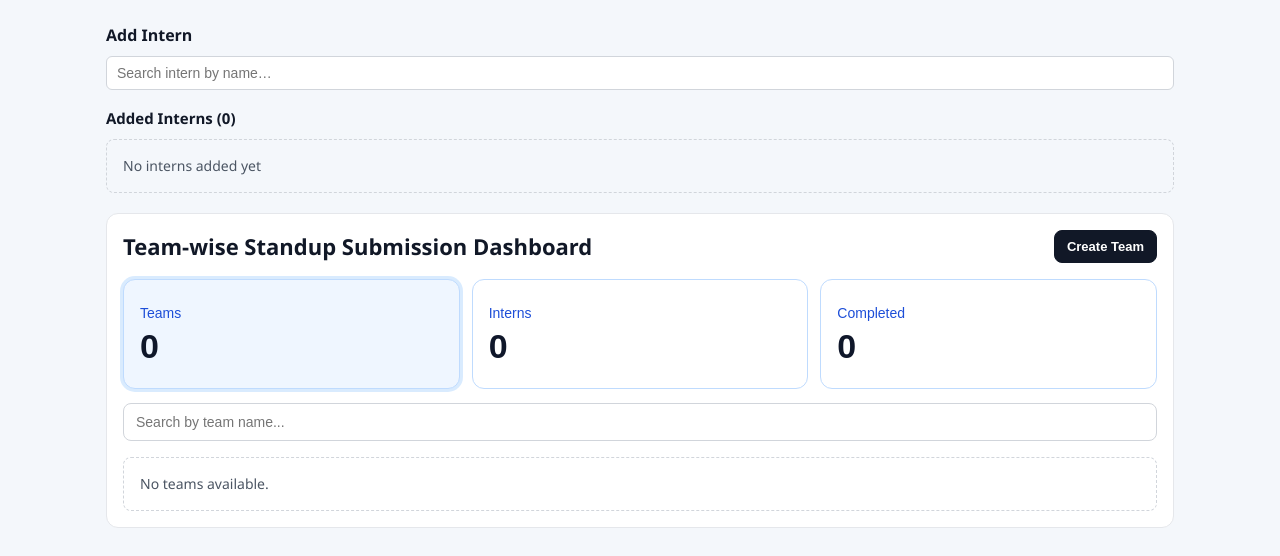
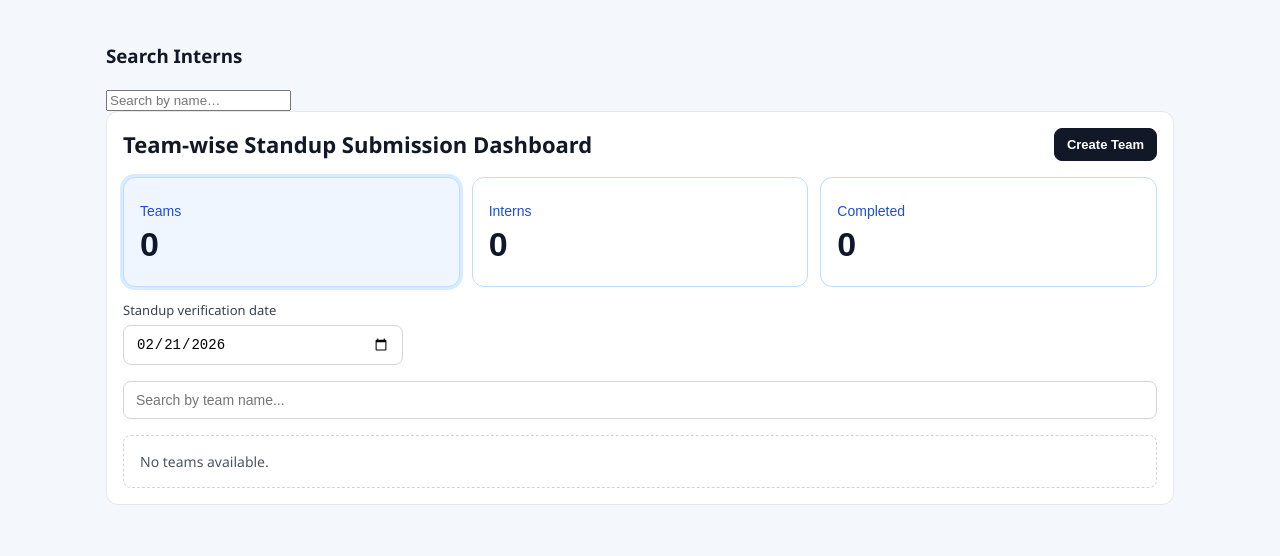
Before and after one commit to SathOps/Activity-Tracker, a React (Vite) app in the folder frontend/: page / in a window 1280 px wide. Shown: the top 556 px of the page. Built offline with nearby package versions, Linux system fonts and the light colour scheme.

Commit message:
feat(dashboard): add selectable standup verification date and wire selected-date status

```diff
--- a/frontend/src/components/dashboard/DashboardLayout.tsx
+++ b/frontend/src/components/dashboard/DashboardLayout.tsx
@@ -34,18 +34,29 @@ export const DashboardLayout: React.FC<DashboardLayoutProps> = ({
   title = "Team-wise Standup Submission Dashboard",
 }) => {
   const [managedTeams, setManagedTeams] = React.useState<Team[]>(() => teams ?? EMPTY_TEAMS);
+  const [selectedDateKey, setSelectedDateKey] = React.useState(() => getLocalDateKey(new Date()));
   const [searchTerm, setSearchTerm] = React.useState("");
   const [isCreatingTeam, setIsCreatingTeam] = React.useState(false);
   const [newTeamName, setNewTeamName] = React.useState("");
   const [activeView, setActiveView] = React.useState<DashboardView>(DEFAULT_VIEW);
   const [hoveredBox, setHoveredBox] = React.useState<DashboardView | null>(null);
   const [verifyingTeamId, setVerifyingTeamId] = React.useState<string | null>(null);
+  const hasInitializedDateSelection = React.useRef(false);
 
   React.useEffect(() => {
     if (teams) {
       setManagedTeams(teams);
     }
   }, [teams]);
+
+  React.useEffect(() => {
+    if (!hasInitializedDateSelection.current) {
+      hasInitializedDateSelection.current = true;
+      return;
+    }
+
+    setManagedTeams((prev) => prev.map((team) => resetTeamVerification(team)));
+  }, [selectedDateKey]);
 
   const totalTeams = managedTeams.length;
   const allInternRows = React.useMemo(
@@ -61,6 +72,10 @@ export const DashboardLayout: React.FC<DashboardLayoutProps> = ({
   );
   const totalInterns = allInternRows.length;
   const completedCount = allInternRows.filter((intern) => intern.status === "COMPLETED").length;
+  const selectedDateLabel = React.useMemo(
+    () => formatDateForDisplay(selectedDateKey),
+    [selectedDateKey]
+  );
 
   const normalizedQuery = searchTerm.trim().toLowerCase();
 
@@ -162,7 +177,7 @@ export const DashboardLayout: React.FC<DashboardLayoutProps> = ({
       return;
     }
 
-    const todayDateKey = getLocalDateKey(new Date());
+    const verificationDateKey = selectedDateKey;
     setVerifyingTeamId(teamId);
 
     try {
@@ -172,7 +187,7 @@ export const DashboardLayout: React.FC<DashboardLayoutProps> = ({
 
           try {
             return await verifyStandupSubmission(corpusUserId, {
-              uploadedOnDate: todayDateKey,
+              uploadedOnDate: verificationDateKey,
               standupAliases: STANDUP_ALIAS_OVERRIDE,
               internshipAliases: INTERNSHIP_ALIAS_OVERRIDE,
             });
@@ -186,7 +201,7 @@ export const DashboardLayout: React.FC<DashboardLayoutProps> = ({
               internId: corpusUserId,
               validCount: 0,
               status: "PENDING" as const,
-              checkedDate: todayDateKey,
+              checkedDate: verificationDateKey,
             };
           }
         })
@@ -211,7 +226,7 @@ export const DashboardLayout: React.FC<DashboardLayoutProps> = ({
             teamStatus:
               teamTodayStandupCount >= REQUIRED_TEAM_STANDUPS ? "COMPLETED" : "PENDING",
             todayStandupCount: teamTodayStandupCount,
-            verifiedDate: todayDateKey,
+            verifiedDate: verificationDateKey,
             requiredStandupCount: REQUIRED_TEAM_STANDUPS,
             interns: candidateTeam.interns.map((intern) => {
               const corpusUserId = intern.corpusUserId || intern.internId;
@@ -281,6 +296,16 @@ export const DashboardLayout: React.FC<DashboardLayoutProps> = ({
 
   const handleDeleteTeam = (teamId: string) => {
     setManagedTeams((prev) => prev.filter((team) => team.teamId !== teamId));
+  };
+
+  const handleSelectedDateChange = (event: React.ChangeEvent<HTMLInputElement>) => {
+    const nextDateKey = event.target.value;
+
+    if (!nextDateKey) {
+      return;
+    }
+
+    setSelectedDateKey(nextDateKey);
   };
 
   const handleUpdateTeamName = (teamId: string, newName: string) => {
@@ -381,6 +406,32 @@ export const DashboardLayout: React.FC<DashboardLayoutProps> = ({
       ) : null}
 
       <section style={{ marginBottom: 16 }}>
+        <label
+          style={{
+            color: "#374151",
+            display: "grid",
+            fontSize: 13,
+            gap: 6,
+            maxWidth: 280,
+          }}
+        >
+          <span>Standup verification date</span>
+          <input
+            aria-label="Standup verification date"
+            onChange={handleSelectedDateChange}
+            style={{
+              border: "1px solid #d1d5db",
+              borderRadius: 8,
+              fontSize: 14,
+              padding: "10px 12px",
+            }}
+            type="date"
+            value={selectedDateKey}
+          />
+        </label>
+      </section>
+
+      <section style={{ marginBottom: 16 }}>
         <input
           aria-label="Search"
           onChange={(event) => setSearchTerm(event.target.value)}
@@ -413,6 +464,7 @@ export const DashboardLayout: React.FC<DashboardLayoutProps> = ({
           onVerifyTeam={(teamId) => {
             void handleVerifyTeam(teamId);
           }}
+          selectedDateLabel={selectedDateLabel}
           verifyingTeamId={verifyingTeamId}
           teams={filteredTeams}
         />
@@ -441,6 +493,7 @@ export const DashboardLayout: React.FC<DashboardLayoutProps> = ({
                   onUpdateIntern={handleUpdateIntern}
                   onVerifySubmission={handleVerifySubmission}
                   status={intern.status}
+                  standupDateLabel={selectedDateLabel}
                   todayValidCount={intern.todayValidCount}
                 />
               </article>
@@ -495,6 +548,21 @@ function mergeAliases(baseAliases: string[], extraAliases: string[] | undefined)
   return Array.from(new Set([...(baseAliases ?? []), ...(extraAliases ?? [])]));
 }
 
+function resetTeamVerification(team: Team): Team {
+  return {
+    ...team,
+    teamStatus: "PENDING",
+    todayStandupCount: 0,
+    verifiedDate: undefined,
+    requiredStandupCount: REQUIRED_TEAM_STANDUPS,
+    interns: team.interns.map((intern) => ({
+      ...intern,
+      status: "PENDING",
+      todayValidCount: 0,
+    })),
+  };
+}
+
 function getLocalDateKey(date: Date): string {
   const year = date.getFullYear();
   const month = String(date.getMonth() + 1).padStart(2, "0");
@@ -503,4 +571,18 @@ function getLocalDateKey(date: Date): string {
   return `${year}-${month}-${day}`;
 }
 
+function formatDateForDisplay(dateKey: string): string {
+  const parsedDate = new Date(`${dateKey}T00:00:00`);
+
+  if (Number.isNaN(parsedDate.getTime())) {
+    return dateKey;
+  }
+
+  return new Intl.DateTimeFormat(undefined, {
+    year: "numeric",
+    month: "short",
+    day: "numeric",
+  }).format(parsedDate);
+}
+
 export default DashboardLayout;
--- a/frontend/src/components/intern/InternCard.tsx
+++ b/frontend/src/components/intern/InternCard.tsx
@@ -7,6 +7,7 @@ export interface InternCardProps {
   internName?: string;
   status: SubmissionStatus;
   todayValidCount?: number;
+  standupDateLabel?: string;
   onVerifySubmission?: (internId: string) => void;
   onDeleteIntern?: (internId: string) => void;
   onUpdateIntern?: (internId: string, newName: string) => void;
@@ -27,6 +28,7 @@ export const InternCard: React.FC<InternCardProps> = ({
   internName,
   status,
   todayValidCount,
+  standupDateLabel,
   onVerifySubmission,
   onDeleteIntern,
   onUpdateIntern,
@@ -83,7 +85,8 @@ export const InternCard: React.FC<InternCardProps> = ({
           </div>
         ) : (
           <div style={{ color: "#4b5563", fontSize: 13 }}>
-            Today qualified uploads: {todayValidCount ?? 0}
+            Qualified uploads{standupDateLabel ? ` on ${standupDateLabel}` : ""}:{" "}
+            {todayValidCount ?? 0}
           </div>
         )}
       </div>
--- a/frontend/src/components/intern/InternSearch.tsx
+++ b/frontend/src/components/intern/InternSearch.tsx
@@ -69,14 +69,12 @@ const InternSearch: React.FC<InternSearchProps> = ({ addedInterns, onInternsChan
     const [searchResults, setSearchResults] = useState<Intern[]>([]);
     const [localInternsList, setLocalInternsList] = useState<Intern[]>([]);
     const [isLoading, setIsLoading] = useState(false);
-    const [showDropdown, setShowDropdown] = useState(false);
 
     // Use parent-controlled list when provided, otherwise use local state
     const internsList = addedInterns ?? localInternsList;
 
     const debounceTimerRef = useRef<ReturnType<typeof setTimeout> | null>(null);
     const abortControllerRef = useRef<AbortController | null>(null);
-    const blurTimeoutRef = useRef<ReturnType<typeof setTimeout> | null>(null);
 
     const isAlreadyAdded = useCallback(
         (internId: string) => internsList.some((i) => i.id === internId),
@@ -122,16 +120,12 @@ const InternSearch: React.FC<InternSearchProps> = ({ addedInterns, onInternsChan
             if (abortControllerRef.current) {
                 abortControllerRef.current.abort();
             }
-            if (blurTimeoutRef.current) {
-                clearTimeout(blurTimeoutRef.current);
-            }
         };
     }, []);
 
     const handleInputChange = (e: React.ChangeEvent<HTMLInputElement>) => {
         const value = e.target.value;
         setSearchQuery(value);
-        setShowDropdown(true);
 
         if (debounceTimerRef.current) {
             clearTimeout(debounceTimerRef.current);
@@ -140,19 +134,6 @@ const InternSearch: React.FC<InternSearchProps> = ({ addedInterns, onInternsChan
         debounceTimerRef.current = setTimeout(() => {
             handleSearch(value);
         }, DEBOUNCE_MS);
-    };
-
-    const handleFocus = () => {
-        if (blurTimeoutRef.current) {
-            clearTimeout(blurTimeoutRef.current);
-        }
-        setShowDropdown(true);
-    };
-
-    const handleBlur = () => {
-        blurTimeoutRef.current = setTimeout(() => {
-            setShowDropdown(false);
-        }, 200);
     };
 
     const handleAddIntern = (intern: Intern) => {
@@ -166,129 +147,64 @@ const InternSearch: React.FC<InternSearchProps> = ({ addedInterns, onInternsChan
         } else {
             setLocalInternsList(updated);
         }
-
-        setSearchQuery("");
-        setSearchResults([]);
-        setShowDropdown(false);
     };
-
-    const handleRemoveIntern = (internId: string) => {
-        const updated = internsList.filter((i) => i.id !== internId);
-        if (onInternsChange) {
-            onInternsChange(updated);
-        } else {
-            setLocalInternsList(updated);
-        }
-    };
-
-    const hasQuery = searchQuery.trim().length > 0;
 
     return (
         <div className="intern-search">
-            {/* ── Add Intern Input ── */}
-            <h3 className="intern-search-label">Add Intern</h3>
+            <h3>Search Interns</h3>
 
-            <div className="intern-dropdown-wrapper">
-                <div style={{ position: "relative", flex: 1, minWidth: 260 }}>
             <input
                 id="intern-search-input"
-                        aria-label="Search intern by name"
                 type="text"
-                        placeholder="Search intern by name…"
+                placeholder="Search by name…"
                 value={searchQuery}
                 onChange={handleInputChange}
-                        onFocus={handleFocus}
-                        onBlur={handleBlur}
-                        style={{
-                            border: "1px solid #d1d5db",
-                            borderRadius: 6,
-                            fontSize: 14,
-                            padding: "8px 10px",
-                            width: "100%",
-                        }}
             />
 
-                    {/* ── Search Results Dropdown ── */}
-                    {showDropdown && hasQuery ? (
-                        <ul className="intern-dropdown" role="listbox">
-                            {isLoading ? (
-                                <li className="intern-dropdown-empty">Searching…</li>
-                            ) : searchResults.length === 0 ? (
-                                <li className="intern-dropdown-empty">No interns found</li>
-                            ) : (
-                                searchResults.map((intern) => {
-                                    const added = isAlreadyAdded(intern.id);
-                                    return (
-                                        <li
-                                            key={intern.id}
-                                            role="option"
-                                            aria-selected={false}
-                                            aria-disabled={added}
-                                            className={`intern-dropdown-item${added ? " disabled" : ""}`}
-                                            onMouseDown={(e) => e.preventDefault()}
-                                            onClick={() => {
-                                                if (!added) {
-                                                    handleAddIntern(intern);
-                                                }
-                                            }}
-                                        >
-                                            <span className="intern-dropdown-name">{intern.name}</span>
-                                            <span className="intern-dropdown-id">{intern.id}</span>
-                                            {added ? (
-                                                <span className="intern-dropdown-badge">Added</span>
-                                            ) : (
+            {/* ── Search Results ── */}
+            <div className="intern-search-results">
+                {isLoading && <p className="search-status">Searching…</p>}
+
+                {!isLoading &&
+                    searchQuery.trim().length > 0 &&
+                    searchResults.length === 0 && (
+                        <p className="search-status">No users found</p>
+                    )}
+
+                {!isLoading &&
+                    searchResults.map((intern) => (
+                        <div key={intern.id} className="intern-search-result-item">
+                            <div>
+                                <strong>{intern.name}</strong>
+                                <span className="intern-search-result-id">
+                                    {" "}{intern.id}
+                                </span>
+                            </div>
                             <button
                                 type="button"
-                                                    className="secondary-button"
-                                                    style={{ marginLeft: "auto", padding: "4px 10px", fontSize: 12 }}
-                                                    onMouseDown={(e) => e.preventDefault()}
-                                                    onClick={(e) => {
-                                                        e.stopPropagation();
-                                                        handleAddIntern(intern);
-                                                    }}
+                                disabled={isAlreadyAdded(intern.id)}
+                                onClick={() => handleAddIntern(intern)}
                             >
-                                                    Add
+                                {isAlreadyAdded(intern.id) ? "Added" : "Add"}
                             </button>
-                                            )}
-                                        </li>
-                                    );
-                                })
-                            )}
-                        </ul>
-                    ) : null}
                         </div>
+                    ))}
             </div>
 
-            {/* ── Added Interns Section ── */}
-            <h4 className="intern-search-added-header">
-                Added Interns ({internsList.length})
-            </h4>
-
-            {internsList.length === 0 ? (
-                <p className="intern-search-empty">No interns added yet</p>
-            ) : (
-                <div className="team-interns">
+            {/* ── Added Interns List ── */}
+            {internsList.length > 0 && (
+                <div className="intern-search-added">
+                    <h4>Added Interns ({internsList.length})</h4>
+                    <ul>
                         {internsList.map((intern) => (
-                        <article className="intern-card" key={intern.id}>
-                            <div style={{ display: "grid", gap: 4 }}>
-                                <div className="intern-id">{intern.name}</div>
-                                <div style={{ color: "#6b7280", fontSize: 12 }}>
-                                    ID: {intern.id}
-                                </div>
-                            </div>
-                            <div className="intern-actions">
-                                <button
-                                    type="button"
-                                    className="ghost-button"
-                                    aria-label={`Remove ${intern.name}`}
-                                    title="Remove"
-                                    onClick={() => handleRemoveIntern(intern.id)}
-                                >
-                                    ❌
-                                </button>
-                            </div>
-                        </article>
+                            <li key={intern.id}>
+                                {intern.name}{" "}
+                                <span className="intern-search-result-id">
+                                    {intern.id}
+                                </span>
+                            </li>
                         ))}
+                    </ul>
                 </div>
             )}
         </div>
--- a/frontend/src/styles.css
+++ b/frontend/src/styles.css
@@ -266,28 +266,3 @@ body {
   padding: 10px 12px;
   text-align: center;
 }
-
-/* ── Intern Search Section ── */
-
-.intern-search {
-  margin-bottom: 20px;
-}
-
-.intern-search-label {
-  font-size: 16px;
-  margin: 0 0 10px;
-}
-
-.intern-search-added-header {
-  font-size: 15px;
-  margin: 18px 0 10px;
-}
-
-.intern-search-empty {
-  border: 1px dashed #d1d5db;
-  border-radius: 8px;
-  color: #4b5563;
-  font-size: 14px;
-  margin: 0;
-  padding: 16px;
-}
```
Also changed, not shown: frontend/src/components/dashboard/TeamList.tsx (+7 -1 lines). Lines whose indentation alone changed are shown as unchanged.
